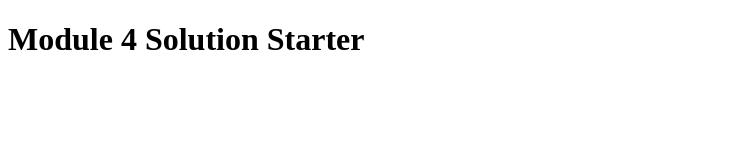
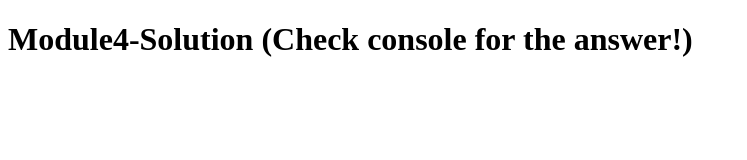
Before and after one commit to av-shek/Coursera-test, a plain HTML site: page module4-solution/index.html in a window 1280 px wide. Shown: the whole page, without its empty margins (0-747 px from the left). Drawn offline with Linux system fonts and the light colour scheme.

Commit message:
mod4-solution

```diff
--- a/module4-solution/index.html
+++ b/module4-solution/index.html
@@ -2,12 +2,12 @@
 <html>
 <head>
   <meta charset="utf-8">
-  <title>Module 4 Solution Starter</title>
+  <title>Module4-Solution</title>
   <script src="SpeakHello.js"></script>
   <script src="SpeakGoodBye.js"></script>
   <script src="script.js"></script>
 </head>
 <body>
-  <h1>Module 4 Solution Starter</h1>
+  <h1>Module4-Solution (Check console for the answer!)</h1>
 </body>
 </html>
```
